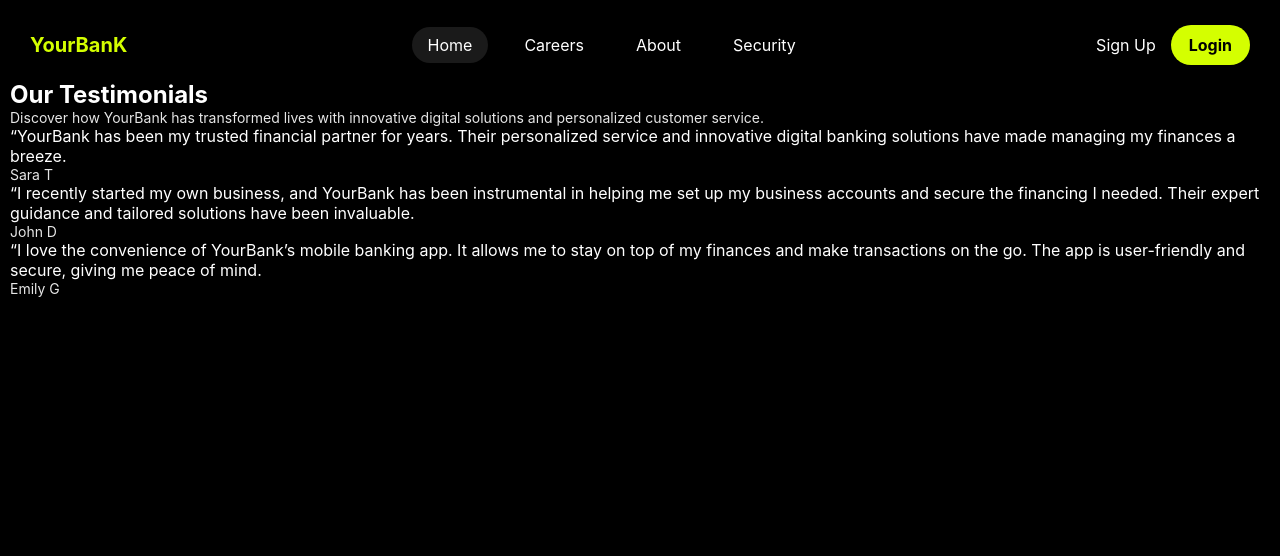
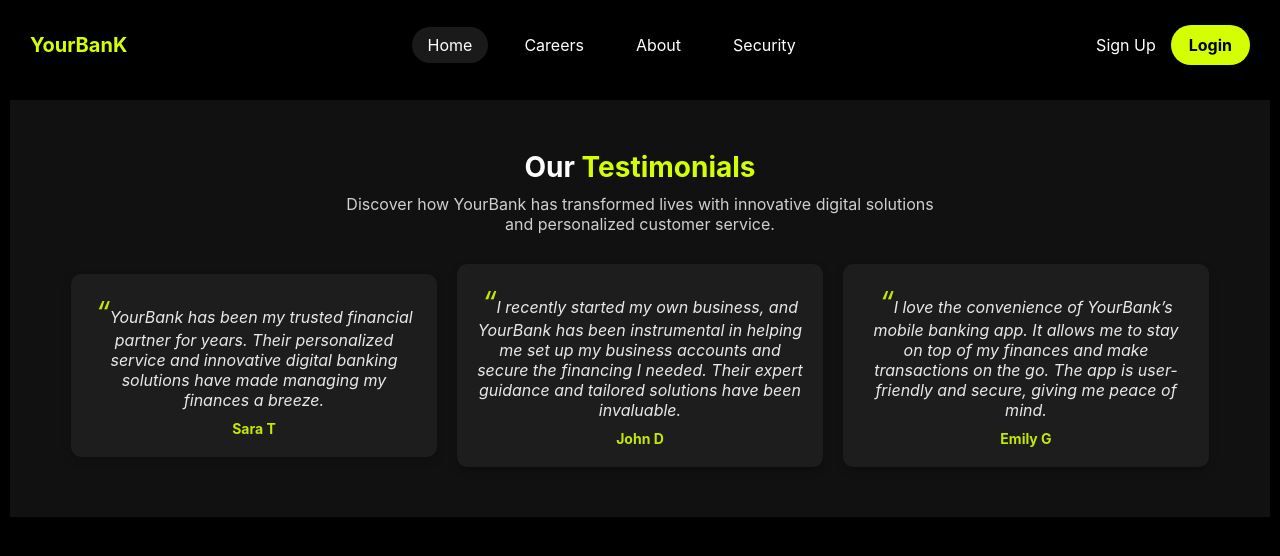
Before and after one commit to Tornik2/X, a Next.js app: page / in a window 1280 px wide. Shown: the top 556 px of the page. Built offline with nearby package versions, Linux system fonts and the light colour scheme.

Commit message:
style testimonials

```diff
--- a/app/components/Testimonials/Testimonials.css
+++ b/app/components/Testimonials/Testimonials.css
@@ -0,0 +1,73 @@
+/* === TESTIMONIALS SECTION === */
+.testimonials-section {
+    margin-top: 20px;
+    text-align: center;
+    padding: 50px 20px;
+    color: white;
+    background: #111; /* Dark background */
+  }
+
+  .testimonials-header h2 {
+    font-size: 28px;
+    font-weight: bold;
+    margin-bottom: 10px;
+  }
+
+  .testimonials-header h2 span {
+    color: #d4ff00;
+  }
+
+  .testimonials-header p {
+    font-size: 16px;
+    opacity: 0.8;
+    max-width: 600px;
+    margin: 0 auto 30px;
+  }
+
+  /* === TESTIMONIALS CONTAINER === */
+  .testimonials-container {
+    display: flex;
+    flex-direction: column;
+    gap: 20px;
+    align-items: center;
+  }
+
+  .testimonial {
+    background: rgba(255, 255, 255, 0.05);
+    padding: 20px;
+    border-radius: 10px;
+    max-width: 90%;
+    text-align: center;
+    box-shadow: 0px 4px 10px rgba(0, 0, 0, 0.2);
+  }
+
+  .testimonial blockquote {
+    font-size: 16px;
+    font-style: italic;
+    opacity: 0.9;
+    margin-bottom: 10px;
+  }
+
+  .testimonial .quote-mark {
+    color: #d4ff00;
+    font-size: 30px;
+  }
+
+  .testimonial-name {
+    font-size: 14px;
+    font-weight: bold;
+    color: #d4ff00;
+    margin-top: 5px;
+  }
+
+  /* === RESPONSIVE DESIGN === */
+  @media (min-width: 768px) {
+    .testimonials-container {
+      flex-direction: row; /* Show side-by-side on larger screens */
+      justify-content: center;
+    }
+
+    .testimonial {
+      max-width: 30%; /* Limit width for balance */
+    }
+  }
```
